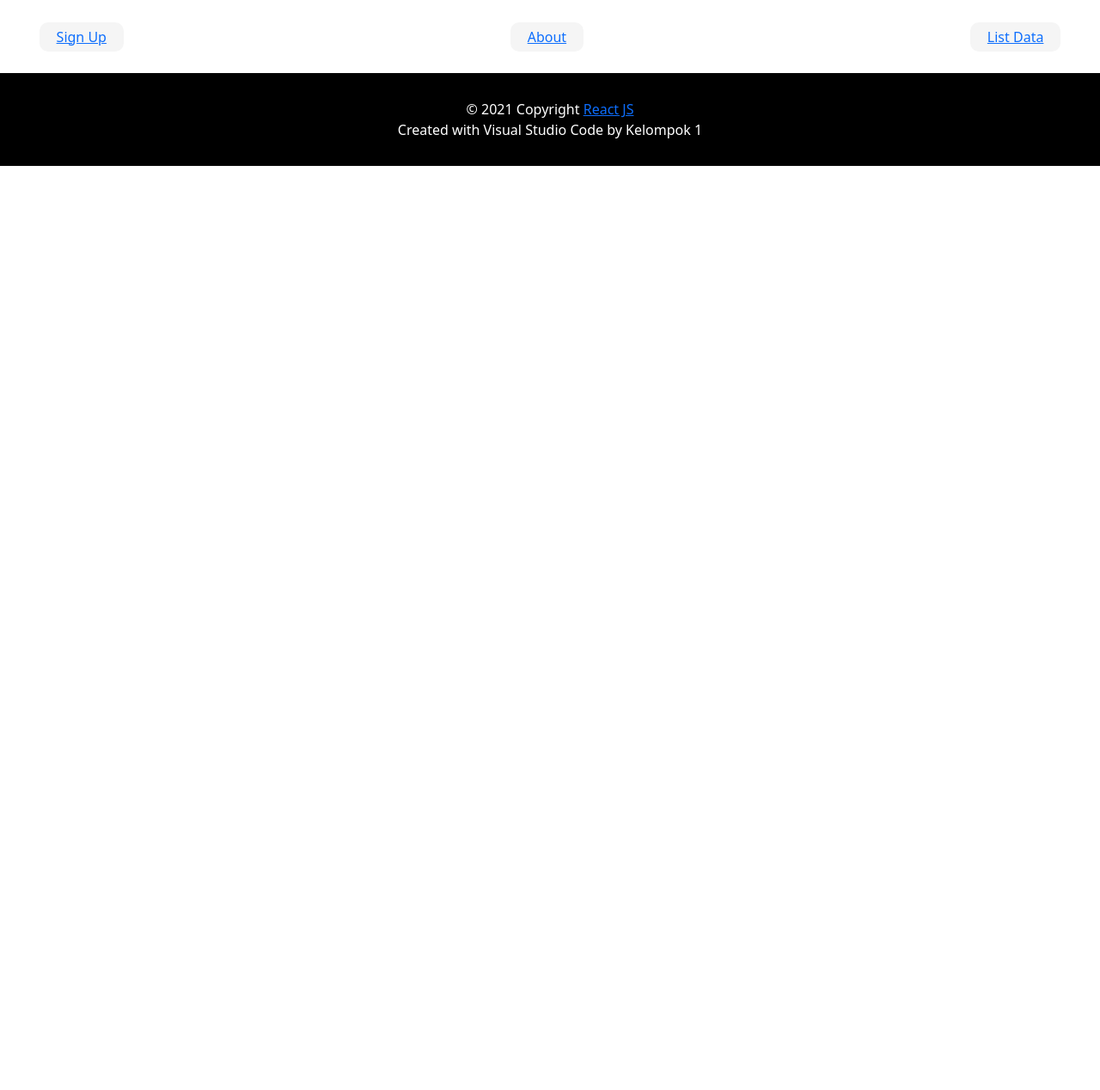
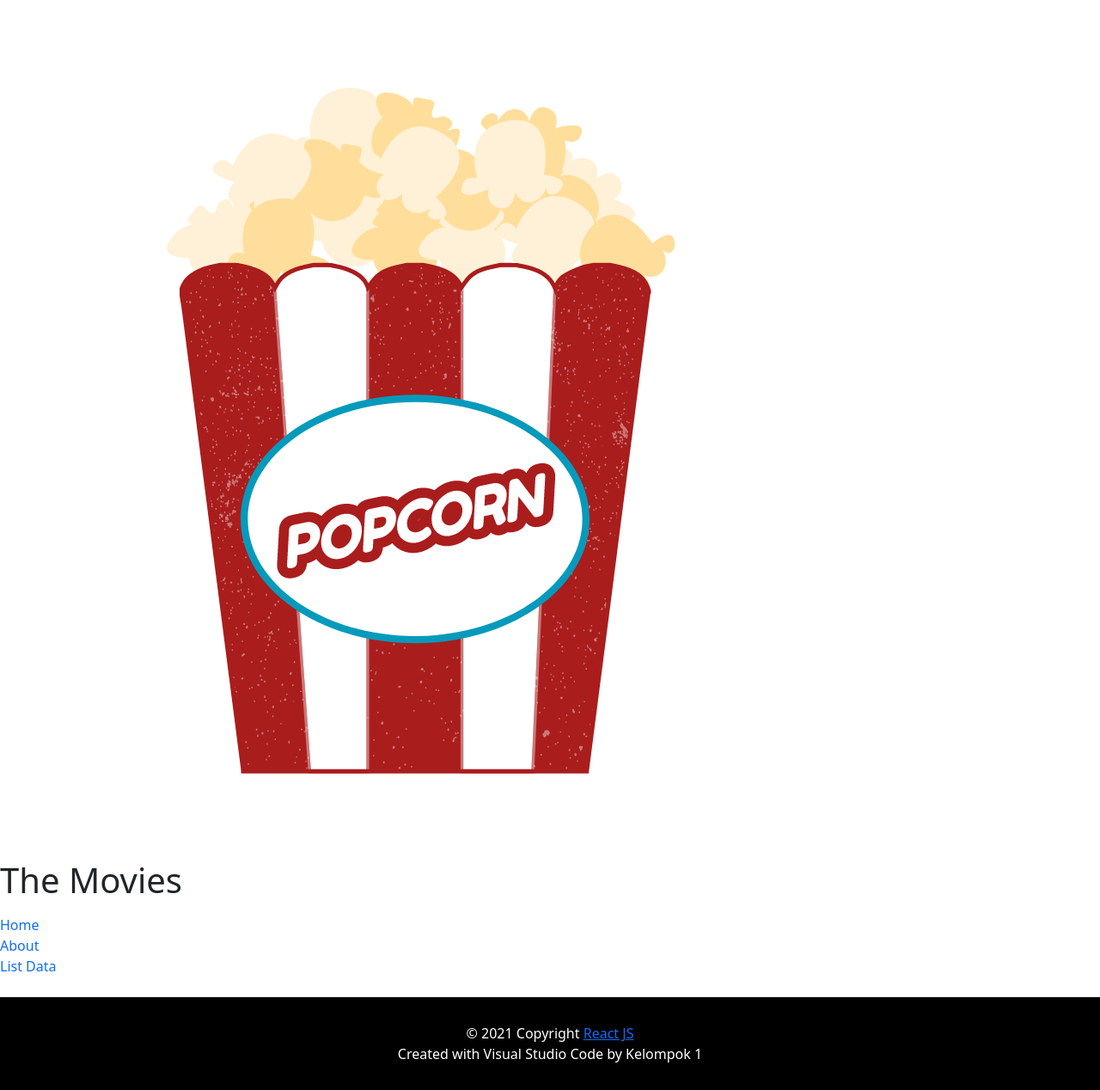
Before and after one commit to PTP-JR/kel-1, a React (Create React App) app: page / in a window 1280 px wide. Shown: the whole page at 86% size. Before the commit the page ends 800 px from the top, so only its background shows below. Built offline with nearby package versions, Linux system fonts and the light colour scheme.

Commit message:
commit on 'main'

```diff
--- a/package.json
+++ b/package.json
@@ -7,6 +7,7 @@
     "@testing-library/react": "^11.2.7",
     "@testing-library/user-event": "^12.8.3",
     "bootstrap": "^5.1.0",
+    "mdbootstrap": "^4.20.0",
     "react": "^17.0.2",
     "react-bootstrap": "^2.0.0-beta.6",
     "react-dom": "^17.0.2",
--- a/public/index.html
+++ b/public/index.html
@@ -13,6 +13,11 @@
     <link rel="preconnect" href="https://fonts.googleapis.com">
 <link rel="preconnect" href="https://fonts.gstatic.com" crossorigin>
 <link href="https://fonts.googleapis.com/css2?family=Roboto:wght@300&display=swap" rel="stylesheet">
+<link rel="stylesheet" href="https://use.fontawesome.com/releases/v5.11.2/css/all.css">
+<link rel="stylesheet" href="https://fonts.googleapis.com/css?family=Roboto:300,400,500,700&display=swap">
+<link rel="stylesheet" href="node_modules/mdbootstrap/css/bootstrap.min.css">
+<link rel="stylesheet" href="node_modules/mdbootstrap/css/mdb.min.css">
+<link rel="stylesheet" href="node_modules/mdbootstrap/css/style.css">
     <!--
       manifest.json provides metadata used when your web app is installed on a
       user's mobile device or desktop. See https://developers.google.com/web/fundamentals/web-app-manifest/
@@ -33,6 +38,10 @@
   <body>
     <noscript>You need to enable JavaScript to run this app.</noscript>
     <div id="root"></div>
+    <script type="text/javascript" src="node_modules/mdbootstrap/js/jquery.min.js"></script>
+<script type="text/javascript" src="node_modules/mdbootstrap/js/popper.min.js"></script>
+<script type="text/javascript" src="node_modules/mdbootstrap/js/bootstrap.min.js"></script>
+<script type="text/javascript" src="node_modules/mdbootstrap/js/mdb.min.js"></script>
     <!--
       This HTML file is a template.
       If you open it directly in the browser, you will see an empty page.
--- a/src/App.css
+++ b/src/App.css
@@ -3,8 +3,3 @@ Footer{
   color: white;
   padding: 30px;
 }
-
-Button{
-  background-color: black;
-
-}
--- a/src/App.js
+++ b/src/App.js
@@ -1,28 +1,42 @@
 import { Route, Switch, Link } from 'react-router-dom';
 import './App.css';
-import About from './components/About';
-import SignUp from './components/SignUp';
-import Login from './components/Login';
-import ListData from './components/ListData';
 import Main from './Main';
+import Logo from './assets/logo.png';
+import {Dropdown} from 'react-bootstrap';
 
 
 function App() {
+
   return (
-    <div className="App">
-      <div className="link">
-        <Link to="/sign-up" id="link">Sign Up</Link>
-        <Link to="/about" id="link">About</Link>
-        <Link to="/listData" id="link">List Data</Link>
-      </div>
+    <>
+<div className="header-menu">
+<div className="header-img">
+        <img className="logo" src={Logo} alt="logo"/>
+        <h1>The Movies</h1>
+</div>
 
-    <Main/>
+<div className="menu navbar-nav">
+        <ul className="nav-link">
+        <li Link to="/" className="link-navigasi nav-item" style={{ textDecoration: 'none' }}>Home</li>
+        <li Link to="/about" className="link-navigasi nav-item" style={{ textDecoration: 'none' }}>About</li>
+        <li Link to="/listData" className="link-navigasi nav-item" style={{ textDecoration: 'none' }}>List Data</li></ul>
+        </div>
+</div>
+
+
+
+     <Main/>
+
+
+
+
+
 
       <footer>
           &copy; { new Date().getFullYear() } Copyright  <a href="https://id.reactjs.org/" rel='noreferrer' target='_blank'> React JS </a> <br/>
           Created with Visual Studio Code by Kelompok 1
       </footer>
-    </div>
+    </>
   );
 }
 
--- a/src/index.js
+++ b/src/index.js
@@ -10,8 +10,7 @@ ReactDOM.render(
     <Router>
       <App />
     </Router>
-  </React.StrictMode>
-  ,
+  </React.StrictMode>,
   document.getElementById('root')
 );
 
```
Also changed, not shown: src/assets/logo.png (added), 1 other file (tests, documents, lock files or other folders).
